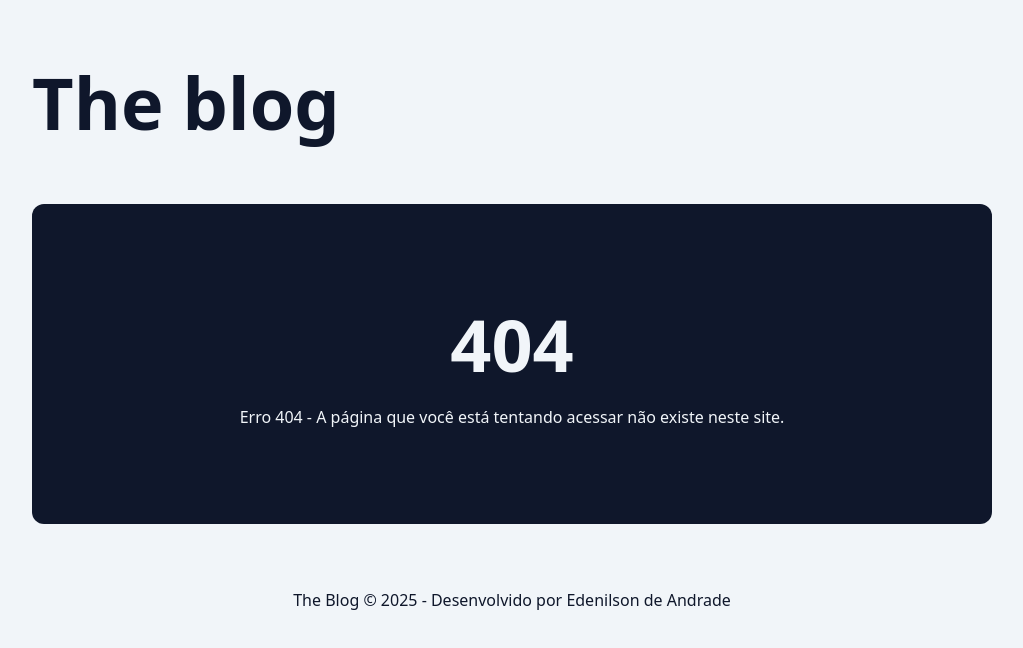
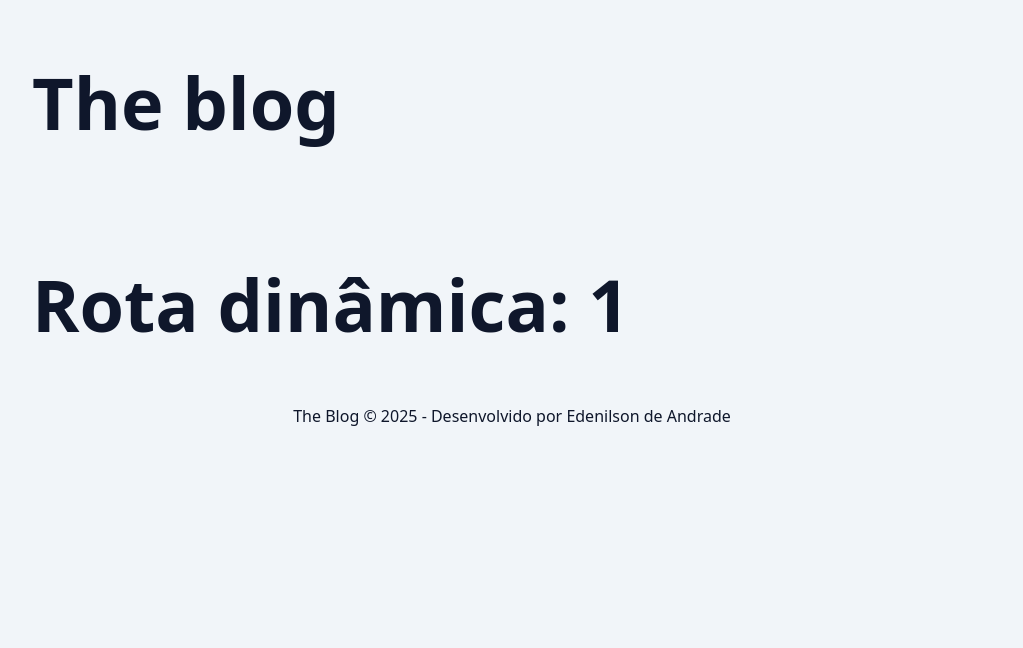
Before and after one commit to EdenilsonAndrade/blog-next-react, a Next.js app: page /post/1 in a window 1280 px wide. Before the commit this address had no page. Shown: the top 648 px of the page, without its empty margins (128-1151 px from the left). Built offline with nearby package versions, Linux system fonts and the light colour scheme.

Commit message:
feat: remove about route and add post route

```diff
--- a/src/app/about/page.tsx
+++ /dev/null
@@ -1,9 +0,0 @@
-import { Metadata } from 'next';
-
-export const metadata: Metadata = {
-  title: 'About',
-};
-
-export default function AboutPage() {
-  return <h1>Olá mundo</h1>;
-}
--- /dev/null
+++ b/src/app/post/[slug]/page.tsx
@@ -0,0 +1,12 @@
+type PostSlugPageProps = {
+  params: Promise<{
+    slug: string;
+  }>;
+};
+
+export default async function PostSlugPage({ params }: PostSlugPageProps) {
+  const { slug } = await params;
+  return (
+    <h1 className='text-7xl font-extrabold py-16'>Rota dinâmica: {slug}</h1>
+  );
+}
```
